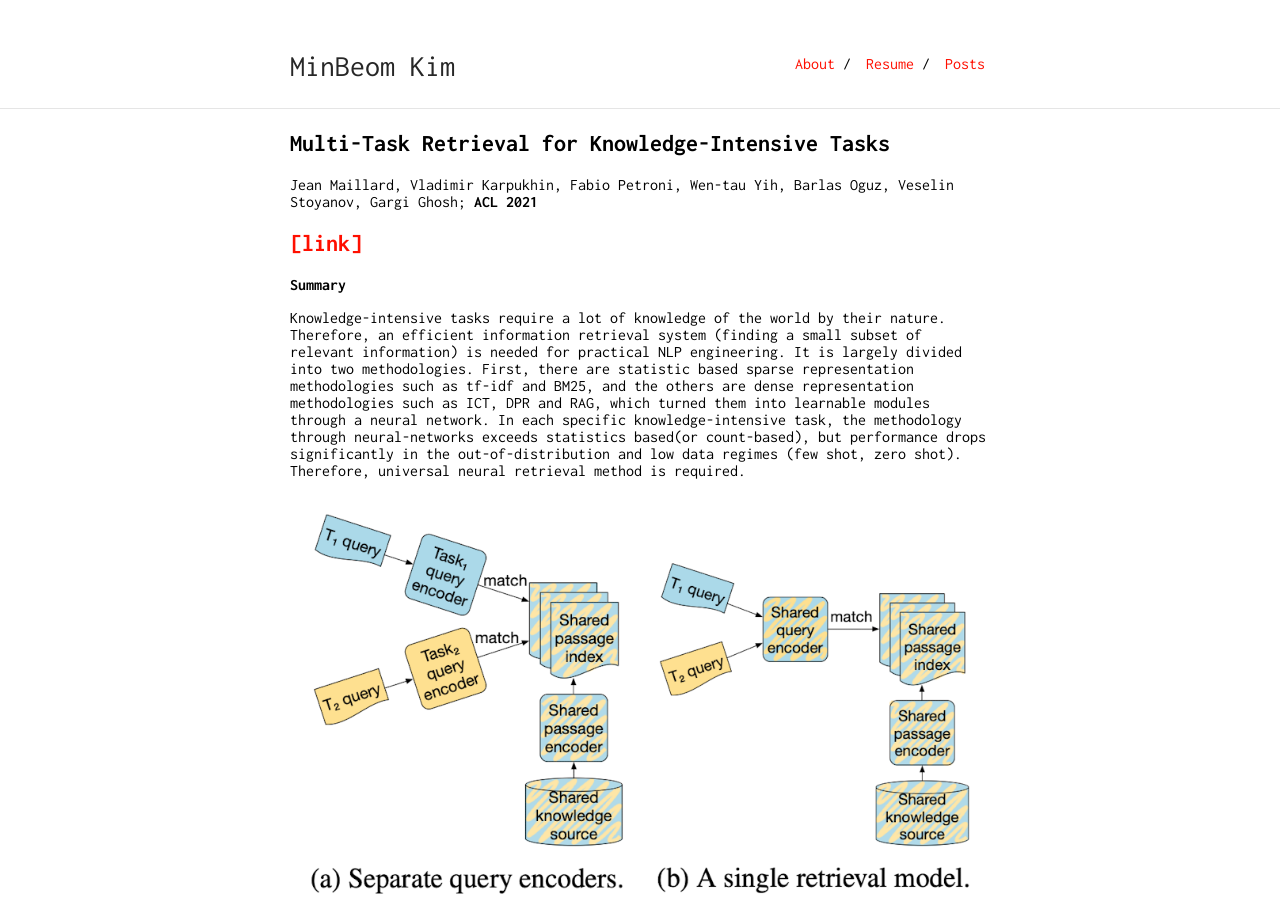
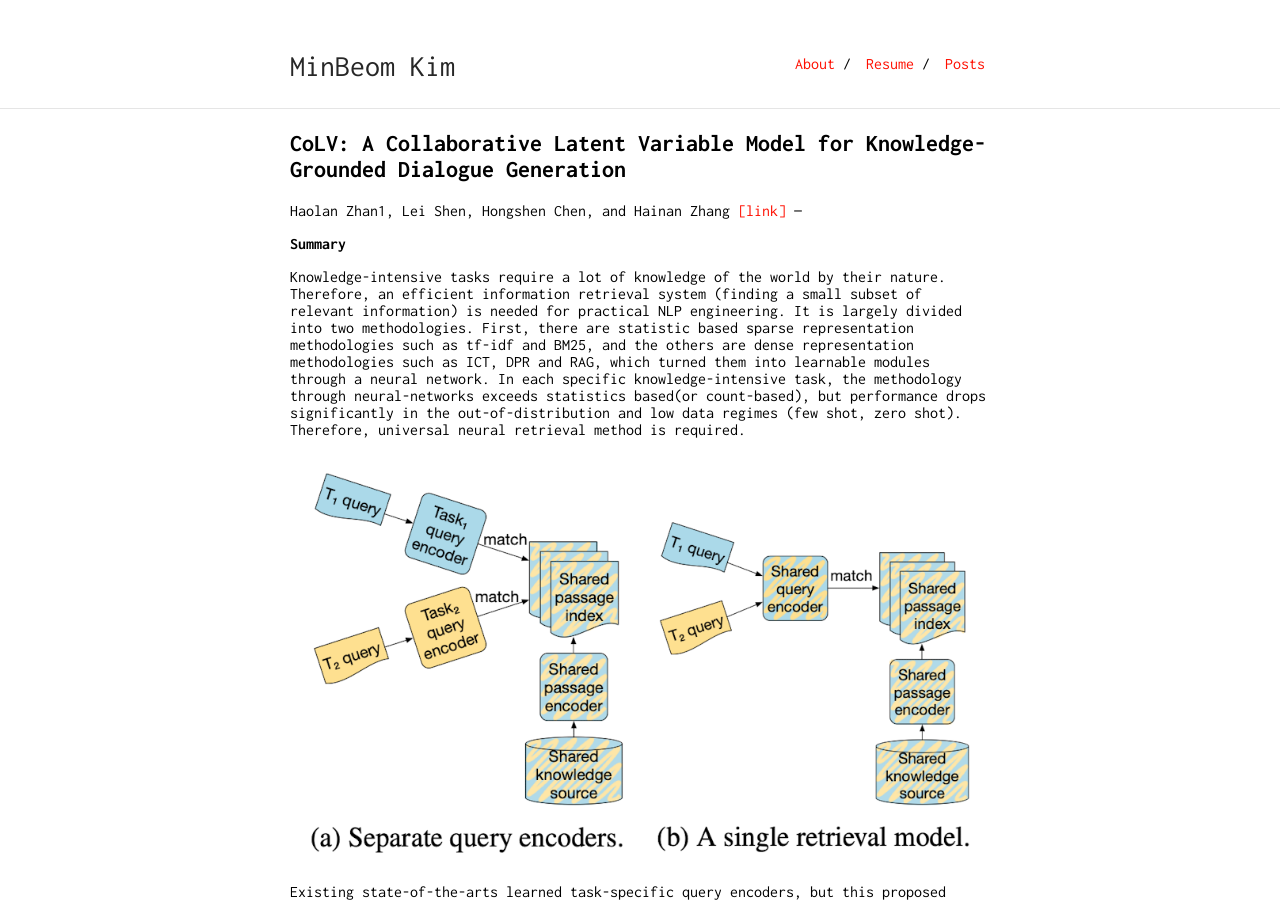
Before and after one commit to minbeomkim/minbeomkim.github.io, a Jekyll site: the page built from post-CoLV.md, in a window 1280 px wide and 900 px high. Built offline with Jekyll 4.4.1, drawn with Linux system fonts in a browser that asks for light colours; our own code applies the rules of GitHub Pages for plain Markdown files.

Commit message:
Update post-CoLV.md

```diff
--- a/post-CoLV.md
+++ b/post-CoLV.md
@@ -2,11 +2,10 @@
 layout: default
 ---
 
-## Multi-Task Retrieval for Knowledge-Intensive Tasks
+## CoLV: A Collaborative Latent Variable Model for Knowledge-Grounded Dialogue Generation
 
-Jean Maillard, Vladimir Karpukhin, Fabio Petroni, Wen-tau Yih, Barlas Oguz, Veselin Stoyanov, Gargi Ghosh; **ACL 2021**
-
-[[link]](https://aclanthology.org/2021.acl-long.89.pdf)
+Haolan Zhan1, Lei Shen, Hongshen Chen, and Hainan Zhang
+[[link]](https://aclanthology.org/2021.emnlp-main.172.pdf)
 ---
 
 **Summary**
```
